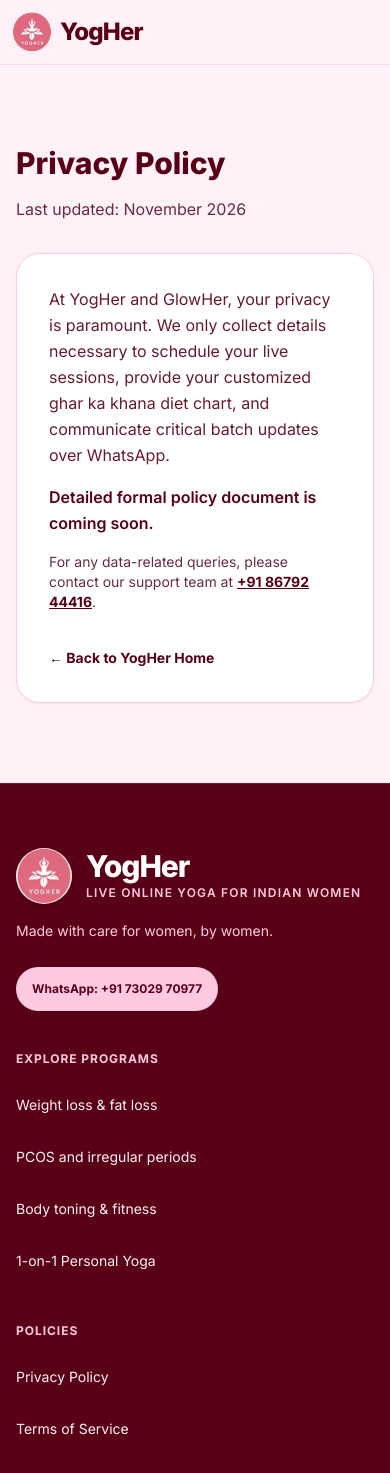
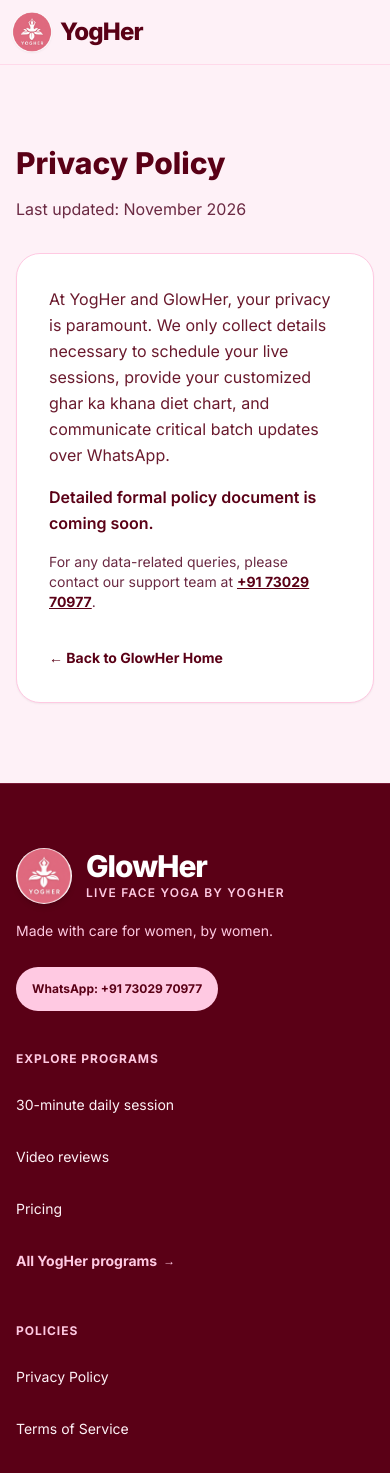
Before and after one commit to prathamshihani-dotcom/Glowher, a Next.js app: page /privacy in a window 390 px wide. Shown: the top 1473 px of the page. Built offline with nearby package versions, Linux system fonts and the light colour scheme; no server answers.

Commit message:
Ensure phone number separation: GlowHer on +91 73029 70977 and YogHer on +91 86792 44416

```diff
--- a/app/privacy/page.tsx
+++ b/app/privacy/page.tsx
@@ -22,8 +22,8 @@ export default function PrivacyPage() {
           </p>
           <p className="text-sm text-muted">
             For any data-related queries, please contact our support team at{" "}
-            <a href="https://wa.me/918679244416" className="font-bold underline text-bordeaux">
-              +91 86792 44416
+            <a href="https://wa.me/917302970977" className="font-bold underline text-bordeaux">
+              +91 73029 70977
             </a>.
           </p>
           <div className="pt-4">
@@ -31,12 +31,12 @@ export default function PrivacyPage() {
               href="/"
               className="inline-flex items-center gap-1.5 text-sm font-bold text-bordeaux hover:underline"
             >
-              <span>← Back to YogHer Home</span>
+              <span>← Back to GlowHer Home</span>
             </Link>
           </div>
         </div>
       </main>
-      <Footer brand="yogher" />
+      <Footer brand="glowher" />
     </>
   );
 }
--- a/app/refund-policy/page.tsx
+++ b/app/refund-policy/page.tsx
@@ -22,8 +22,8 @@ export default function RefundPolicyPage() {
           </p>
           <p className="text-sm text-muted">
             If you need to adjust your batch timings, pause your membership due to medical reasons, or discuss your plan, message us directly at{" "}
-            <a href="https://wa.me/918679244416" className="font-bold underline text-bordeaux">
-              +91 86792 44416
+            <a href="https://wa.me/917302970977" className="font-bold underline text-bordeaux">
+              +91 73029 70977
             </a>.
           </p>
           <div className="pt-4">
@@ -31,12 +31,12 @@ export default function RefundPolicyPage() {
               href="/"
               className="inline-flex items-center gap-1.5 text-sm font-bold text-bordeaux hover:underline"
             >
-              <span>← Back to YogHer Home</span>
+              <span>← Back to GlowHer Home</span>
             </Link>
           </div>
         </div>
       </main>
-      <Footer brand="yogher" />
+      <Footer brand="glowher" />
     </>
   );
 }
--- a/app/terms/page.tsx
+++ b/app/terms/page.tsx
@@ -22,8 +22,8 @@ export default function TermsPage() {
           </p>
           <p className="text-sm text-muted">
             For urgent assistance or questions about your membership, reach our team via WhatsApp at{" "}
-            <a href="https://wa.me/918679244416" className="font-bold underline text-bordeaux">
-              +91 86792 44416
+            <a href="https://wa.me/917302970977" className="font-bold underline text-bordeaux">
+              +91 73029 70977
             </a>.
           </p>
           <div className="pt-4">
@@ -31,12 +31,12 @@ export default function TermsPage() {
               href="/"
               className="inline-flex items-center gap-1.5 text-sm font-bold text-bordeaux hover:underline"
             >
-              <span>← Back to YogHer Home</span>
+              <span>← Back to GlowHer Home</span>
             </Link>
           </div>
         </div>
       </main>
-      <Footer brand="yogher" />
+      <Footer brand="glowher" />
     </>
   );
 }
--- a/components/Footer.tsx
+++ b/components/Footer.tsx
@@ -45,7 +45,7 @@ export default function Footer({ brand }: FooterProps) {
                 rel="noopener noreferrer"
                 className="inline-flex items-center gap-2 text-xs font-bold px-4 py-2.5 min-h-[44px] bg-cotton text-bordeaux rounded-full hover:bg-white transition-colors"
               >
-                <span>WhatsApp: {siteConfig.phone}</span>
+                <span>WhatsApp: {isYogher ? "+91 86792 44416" : siteConfig.phone}</span>
               </a>
             </div>
           </div>
--- a/components/LeadForm.tsx
+++ b/components/LeadForm.tsx
@@ -129,7 +129,9 @@ export default function LeadForm({ variant, id }: LeadFormProps) {
       ? `Hi YogHer! I'd like to join YogHer live classes.\n\nName: ${trimmedName}\nPhone: ${fullPhone}\nGoal: ${selection}\nPlease share batch timings and details.`
       : `Hi GlowHer! I'd like to know more about the live face yoga classes.\n\nName: ${trimmedName}\nPhone: ${fullPhone}\nPreferred Time: ${selection}\nPlease share batch timings and joining details.`;
 
-    const targetWhatsappUrl = `https://wa.me/917302970977?text=${encodeURIComponent(targetMessage)}`;
+    const targetWhatsappUrl = isDiet
+      ? `https://wa.me/918679244416?text=${encodeURIComponent(targetMessage)}`
+      : `https://wa.me/917302970977?text=${encodeURIComponent(targetMessage)}`;
 
     // 1. Send to client webhook if configured (background fire-and-forget)
     const webhookUrl = process.env.NEXT_PUBLIC_LEAD_WEBHOOK_URL;
@@ -185,7 +187,7 @@ export default function LeadForm({ variant, id }: LeadFormProps) {
   };
 
   const whatsappHref = isDiet
-    ? `https://wa.me/917302970977?text=${encodeURIComponent(
+    ? `https://wa.me/918679244416?text=${encodeURIComponent(
         `Hi YogHer! I'd like to join YogHer live classes.\n\nName: ${name || "Member"}\nGoal: ${selection}\nPhone: ${countryCode} ${phoneNumber}\nPlease share batch timings and joining details.`
       )}`
     : `https://wa.me/917302970977?text=${encodeURIComponent(
--- a/components/StickyMobileCTA.tsx
+++ b/components/StickyMobileCTA.tsx
@@ -12,7 +12,7 @@ export default function StickyMobileCTA({ brand }: StickyMobileCTAProps) {
   const ctaText = isYogher ? "Join from ₹1,199" : "Join from ₹999";
   const targetHref = isYogher ? "#plans" : "#trial";
   const whatsappJoinUrl = isYogher
-    ? "https://wa.me/917302970977?text=Hi%20YogHer!%20I%27d%20like%20to%20start%20the%201-Month%20Live%20Yoga%20Trial%20(%E2%82%B91%2C199%20%2F%2030%20days).%20Please%20share%20batch%20timings%20and%20joining%20details."
+    ? "https://wa.me/918679244416?text=Hi%20YogHer!%20I%27d%20like%20to%20start%20the%201-Month%20Live%20Yoga%20Trial%20(%E2%82%B91%2C199%20%2F%2030%20days).%20Please%20share%20batch%20timings%20and%20joining%20details."
     : "https://wa.me/917302970977?text=Hi%20GlowHer!%20I%27d%20like%20to%20join%20the%20Face%20Yoga%20Trial%20(%E2%82%B9999%20%2F%20month).%20Please%20share%20batch%20timings%20and%20joining%20details.";
   const whatsappUrl = isYogher ? siteConfig.yogherWhatsAppUrl : siteConfig.glowherWhatsAppUrl;
 
--- a/components/sections/GlowDownloads.tsx
+++ b/components/sections/GlowDownloads.tsx
@@ -201,8 +201,8 @@ export default function GlowDownloads() {
   };
 
   const whatsappHref = activeItem
-    ? `https://wa.me/918679244416?text=${encodeURIComponent(
-        `Hi YogHer! I downloaded the ${activeItem.title}. I'd like to know more about the live face yoga batches.\n\nName: ${name || "Member"}\nPhone: ${countryCode} ${phoneNumber}`
+    ? `https://wa.me/917302970977?text=${encodeURIComponent(
+        `Hi GlowHer! I downloaded the ${activeItem.title}. I'd like to know more about the live face yoga batches.\n\nName: ${name || "Member"}\nPhone: ${countryCode} ${phoneNumber}`
       )}`
     : siteConfig.glowherWhatsAppUrl;
 
--- a/lib/content.ts
+++ b/lib/content.ts
@@ -184,7 +184,7 @@ export const IMAGES = {
 export const siteConfig = {
   phone: "+91 73029 70977",
   phoneRaw: "917302970977",
-  yogherWhatsAppUrl: "https://wa.me/917302970977?text=Hi%20YogHer!%20I'd%20like%20to%20know%20more%20about%20your%20live%20yoga%20batches.",
+  yogherWhatsAppUrl: "https://wa.me/918679244416?text=Hi%20YogHer!%20I'd%20like%20to%20know%20more%20about%20your%20live%20yoga%20batches.",
   glowherWhatsAppUrl: "https://wa.me/917302970977?text=Hi%20GlowHer!%20I'd%20like%20to%20know%20more%20about%20your%20face%20yoga%20classes.",
   logoUrl: "/brand/yogher-logo.png",
 };
```
